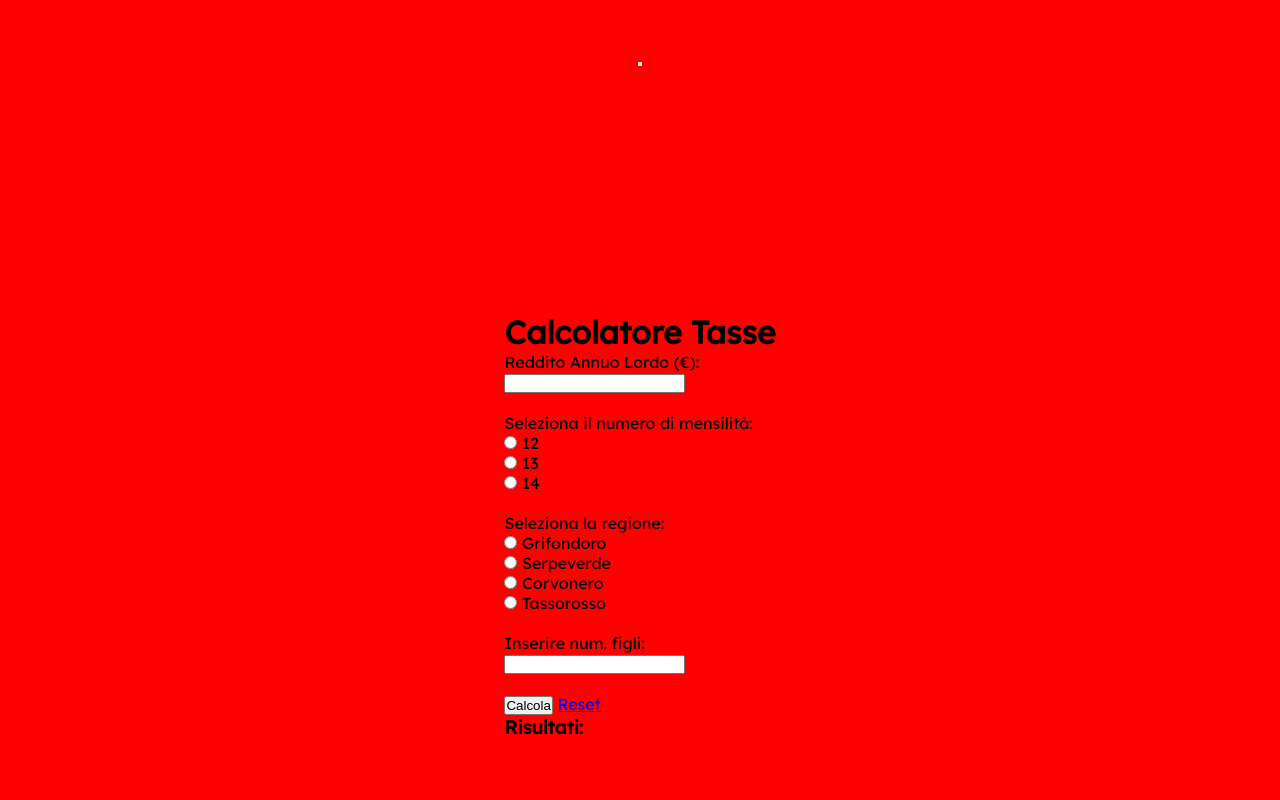
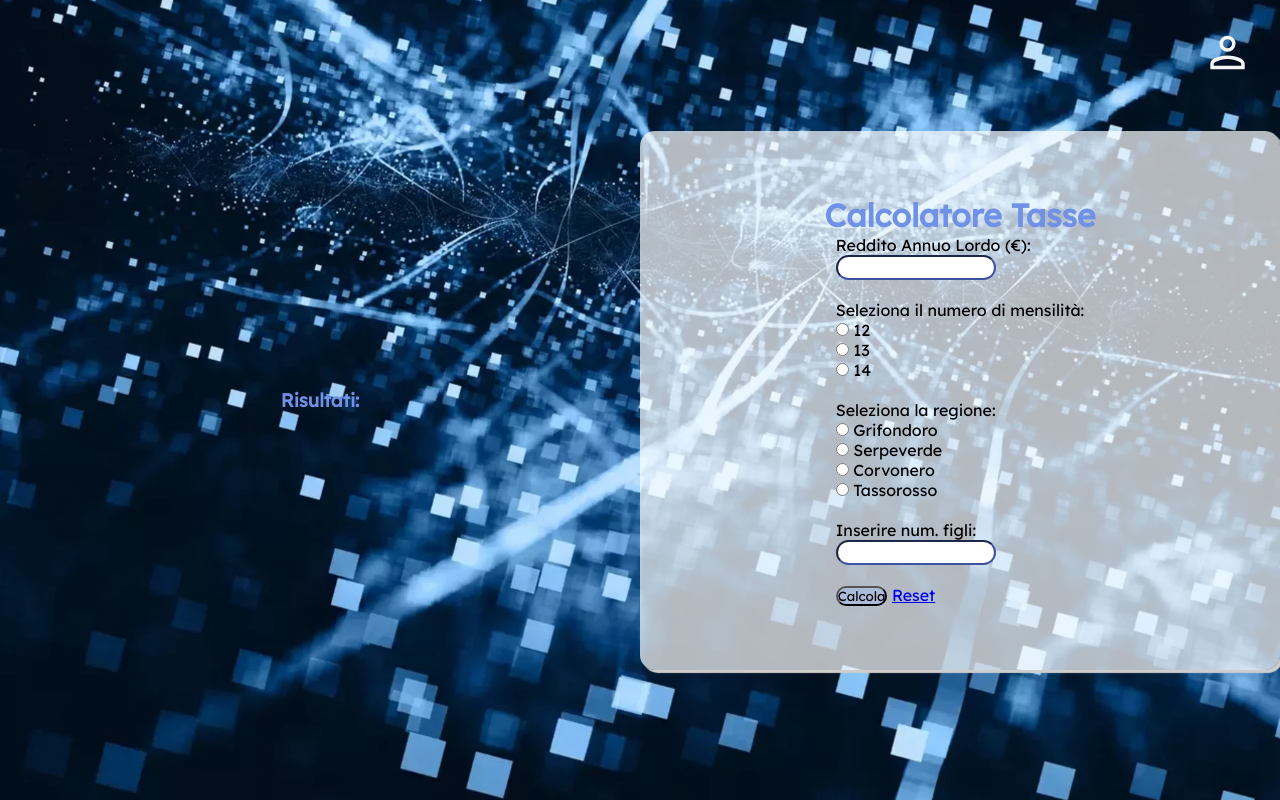
Before and after one commit to ManuVerza/progetto.verzeroli, a PHP site: page / in a window 1280 px wide. Run offline with PHP 8.4, Linux system fonts and the light colour scheme.

Commit message:
v1.2.0 - fix

```diff
--- a/index.php
+++ b/index.php
@@ -102,9 +102,6 @@ if (isset($_POST['index'])) {
 }
 
 
-
-
-
 ?>
 <!DOCTYPE html>
 <html lang="it">
@@ -121,33 +118,35 @@ if (isset($_POST['index'])) {
 <!--------------------------------------------------------------------->
 
 <body>
-    <!-- Navbar
-    <div class="navbar">
-        <div class="logo">
-            <img src="Assets/img/logo.png" alt="Logo">
-        </div>
-        <div class="auth-buttons">
-            <a href="login.php">
-                <button type="submit" name="login">Login</button>
-            </a>
+
+    <button class="icon" id="btnLogin">
+    <svg xmlns="http://www.w3.org/2000/svg" height="24px" viewBox="0 -960 960 960" width="24px" fill="#5f6368">
+        <path d="M480-492.31q-57.75 0-98.87-41.12Q340-574.56 340-632.31q0-57.75 41.13-98.87 41.12-41.13 98.87-41.13 57.75 0 98.87 41.13Q620-690.06 620-632.31q0 57.75-41.13 98.88-41.12 41.12-98.87 41.12ZM180-187.69v-88.93q0-29.38 15.96-54.42 15.96-25.04 42.66-38.5 59.3-29.07 119.65-43.61 60.35-14.54 121.73-14.54t121.73 14.54q60.35 14.54 119.65 43.61 26.7 13.46 42.66 38.5Q780-306 780-276.62v88.93H180Zm60-60h480v-28.93q0-12.15-7.04-22.5-7.04-10.34-19.11-16.88-51.7-25.46-105.42-38.58Q534.7-367.69 480-367.69q-54.7 0-108.43 13.11-53.72 13.12-105.42 38.58-12.07 6.54-19.11 16.88-7.04 10.35-7.04 22.5v28.93Zm240-304.62q33 0 56.5-23.5t23.5-56.5q0-33-23.5-56.5t-56.5-23.5q-33 0-56.5 23.5t-23.5 56.5q0 33 23.5 56.5t56.5 23.5Zm0-80Zm0 384.62Z"/>
+    </svg>
+    </button>
+
+    <div id="risultati">
+        <h3>Risultati:</h3>
+        <p id="risultati1">
+            <?php
+            if (isset($_POST["index"])) {
+                echo "da pagare= $importoPagare";
+            }
+            ?>
+        </p>
+        <!----CAMPO IMPORTO DA PAGARE---->
+        <p id="risultati2">
+            <?php
+            if (isset($_POST["index"])) {
+                echo "soldi rimanenti= $netto";
+            }
+            ?>
+        </p> <!----CAMPO SOLDI RIMANENTI (NETTO)---->
     </div>
 
-    </div>
-     -->
-    <button class="icon" id="btnLogin">
-
-        </svg>
-
-    </button>
-    <div class="container">
-        <div class="content">
-        </div>
-    </div>
-    <div class="menu">
     <div class="wrapper">
         <h1 id="titolo">Calcolatore Tasse</h1>
-            <div id="userInput">
-                <form method="post" action="index.php" class="userInput" name="index">
+        <form method="post" action="index.php" name="index">
             <label for="RAL">Reddito Annuo Lordo (€):</label><br>
             <input type="number" name="reddito" id="RAL" min="0" required><br><br>
 
@@ -184,29 +183,16 @@ if (isset($_POST['index'])) {
 
         </form>
 
-                <div id="risultati">
-                    <h3>Risultati:</h3>
-                    <p id="risultati1">
-                        <?php
-                        if (isset($_POST["index"])) {
-                            echo "da pagare= $importoPagare";
-                        }
-                        ?>
-                    </p>
-                    <!----CAMPO IMPORTO DA PAGARE---->
-                    <p id="risultati2">
-                        <?php
-                        if (isset($_POST["index"])) {
-                            echo "soldi rimanenti= $netto";
-                        }
-                        ?>
-                    </p> <!----CAMPO SOLDI RIMANENTI (NETTO)---->
-                </div>
-            </div>
-        </div>
-    </div>
     </div>
 
+    <script>
+        window.addEventListener('DOMContentLoaded', () => {
+            const version = '1.2.0'
+
+            console.log('@VERSION: ', version)
+
+        })
+    </script>
 
 </body>
 
--- a/style.css
+++ b/style.css
@@ -1,54 +1,49 @@
 * {
     margin: 0;
     padding: 0;
+    box-sizing: border-box;
 }
 
 body {
-    /* background-color: #F1F1F1;
-    background-image: url(Assets/img/sfondo.jpg); */
-    background: red;
+    background-color: #F1F1F1;
+    background-image: url(Assets/img/ai_bk.webp);
+    background-size: cover;
+    background-position: center;
+    background-repeat: no-repeat;
 
+    width: 100%;
     height: 100vh;
     font-family: 'Lexend Deca', Arial, sans-serif;;
 
     display: grid;
     place-items: center;
+    grid-template-columns: 1fr;
+    grid-template-rows: 1fr 1fr;
 }
 
-/* Spazio per il contenuto sotto la navbar */
- .content-container {
-    margin-top: 80px; /* Per evitare che il contenuto venga coperto dalla navbar */
-    width: 100%;
-    display: flex;
-    justify-content: center;
-    align-items: center;
-}
+button {
+    border: none;
+    background: none;
+    color: inherit;
+    outline: inherit;
+    /* line-height: 0; */
 
-/* .container {
-    position: relative;
-    width: 100%;
-    height: 100vh;
-}
+    font-family: inherit;
 
-.menu {
-    position: absolute;
-    top: 0;
-    right: 0;
-    width: 40%;
-    background-color: rgba(153, 167, 161, 0.867);
-    height: 100%;
-    display: flex;
-    justify-content: center;
-    align-items: center;
-}
+    cursor: pointer;
+
+    /* no double tap so go fast */
+    touch-action: manipulation;
+    z-index: 7;
+  }
 
 .wrapper {
-    width: 300px;
-    height: 521px;
-    background-color: white;
-    border-radius: 18px;
-    box-shadow: 15px 15px 6px #cecece;
-    padding: 50px;
+    padding: 4rem;
+    width: 100%;
+    background-color: rgba(255, 255, 255, 0.7);
+    border-radius: 15px;
+    box-shadow: 3px 3px 1px #cecece;
+
     display: flex;
     flex-direction: column;
     align-items: center;
@@ -118,11 +113,11 @@ input[type="submit"]:hover {
     background-color: #7091E6;
 }
 
-#titolo{
+h1 {
     color: #7091E6;
 }
 
-h3{
+h3 {
     color: #7091E6;
 }
 
@@ -146,7 +141,7 @@ h3{
 .icon svg {
     width: 55px;
     height: 55px;
-    fill:red;
+    fill: whitesmoke;
 
 }
 
@@ -158,16 +153,18 @@ h3{
     width: 55px;
     height: 55px;
 
+    background: none;
+
 }
 
 @media only screen and (min-width: 601px){
 
-    .wrapper {
-        width: 300px;
-        height: 521px;
-        border-radius:18px;
-        box-shadow: 15px 15px 6px #cecece;
-        padding: 50px;
+    body {
+        grid-template-columns: 1fr 1fr;
+        grid-template-rows: 1fr;
     }
 
-} */
+    .wrapper {
+    }
+
+}
```
Also changed, not shown: index.js (deleted, +0 -88 lines), Assets/img/ai_bk.webp (added), CHANGELOG.md, README.md. Lines whose indentation alone changed are shown as unchanged.
